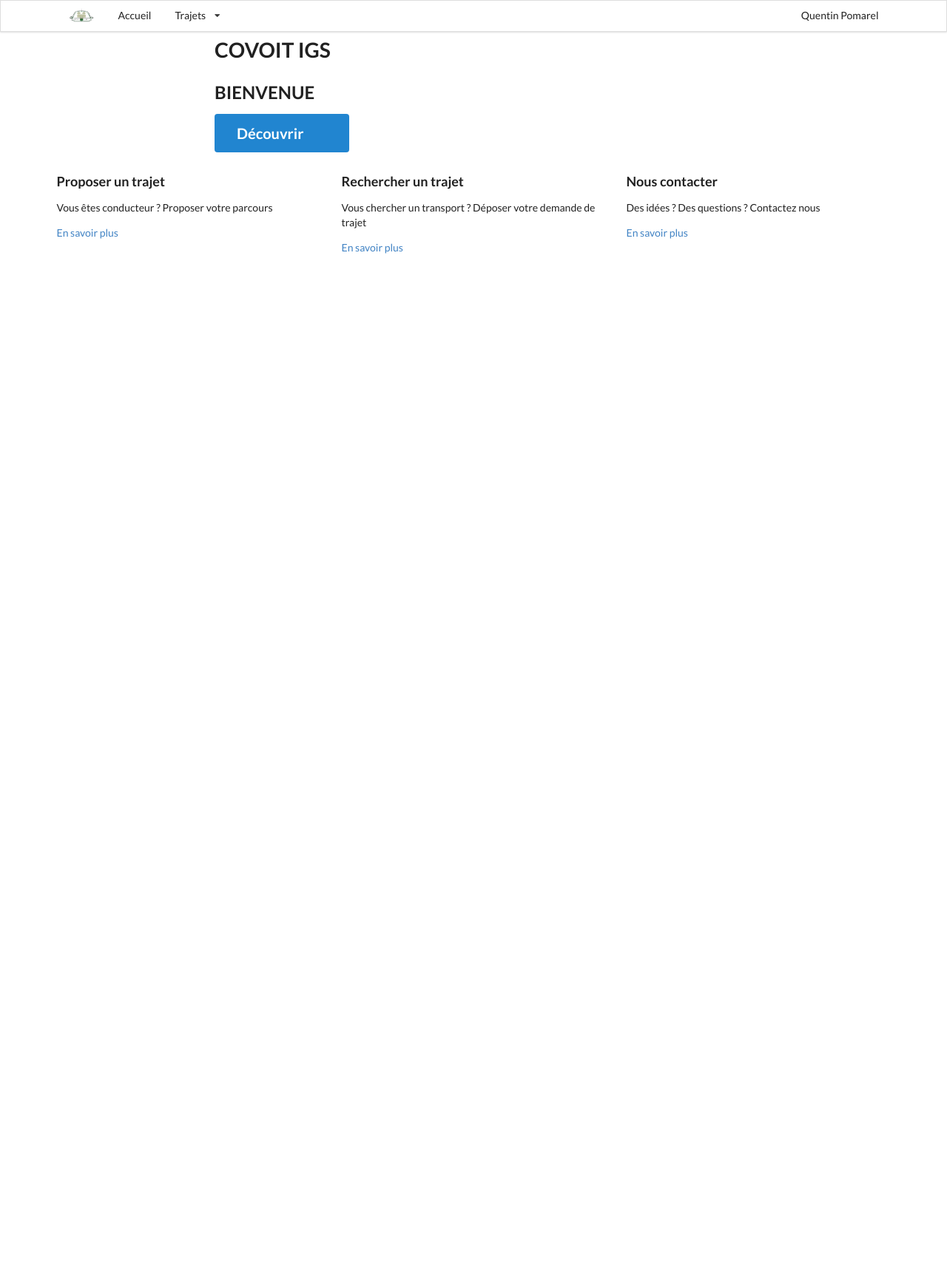
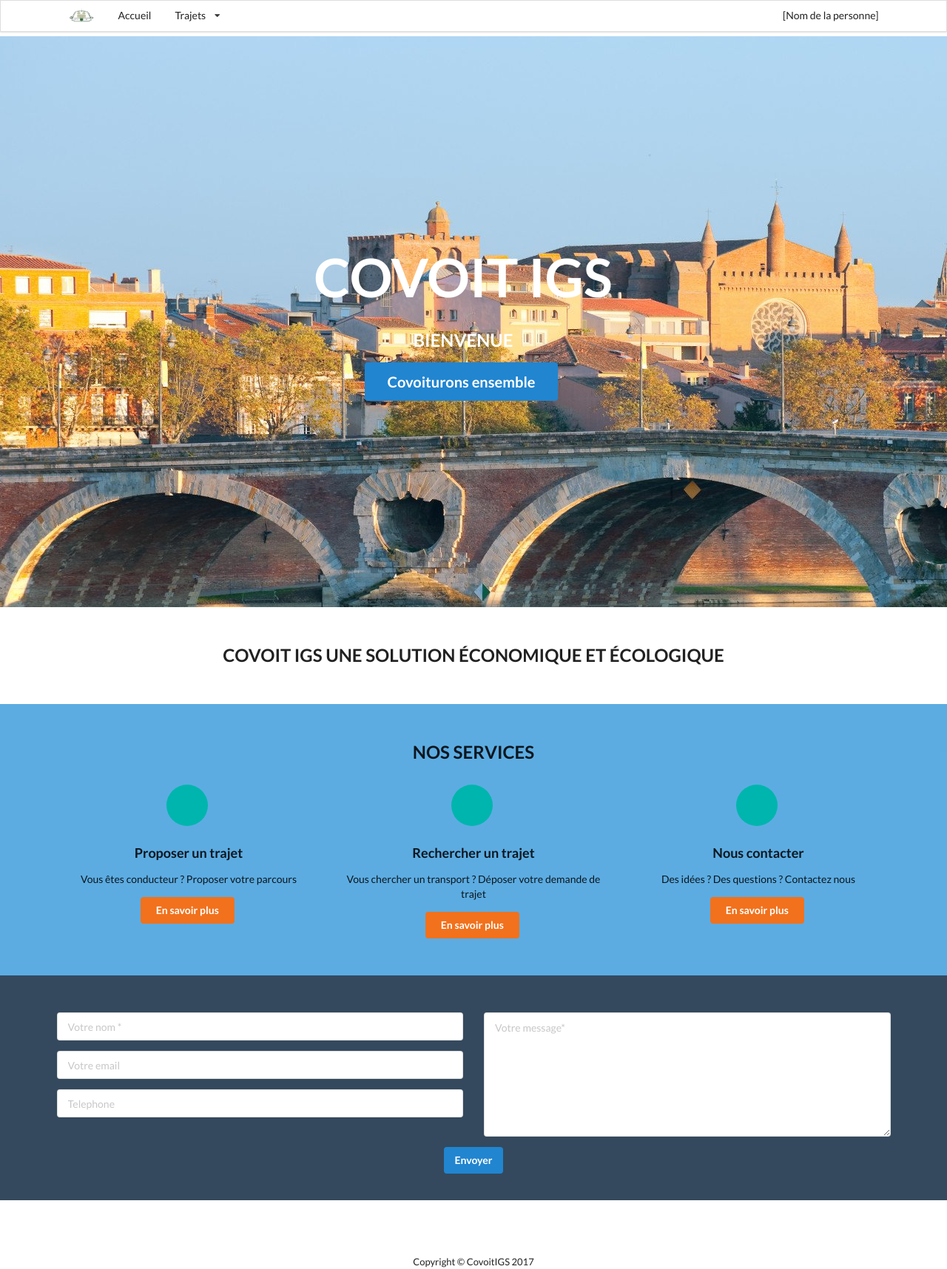
Before and after one commit to CovoitIgs/CovoitIgs, an Angular app: page / in a window 1280 px wide. Shown: the whole page at 74% size. Before the commit the page ends 800 px from the top, so only its background shows below. Built offline with nearby package versions, Linux system fonts and the light colour scheme; a web font is replaced by a local one.

Commit message:
home page + footer component

```diff
--- /dev/null
+++ b/src/app/app-footer/app-footer.component.html
@@ -0,0 +1,16 @@
+<footer>
+    <div class="ui center aligned container">
+
+        <div class="ui inverted section divider"></div>
+
+        <div class="ui horizontal inverted small divided link list">
+            <a href="#">
+                <i class="facebook f icon blue huge"></i>
+            </a>
+            <a href="#">
+                <i class="twitter icon blue huge"></i>
+            </a>
+            <p>Copyright © CovoitIGS 2017</p>
+        </div>
+    </div>
+<footer>
--- /dev/null
+++ b/src/app/app-footer/app-footer.component.scss
@@ -0,0 +1,5 @@
+footer{
+    .icon:hover{
+        color:rgba(231, 76, 60,1.0) !important;
+    }
+}
--- /dev/null
+++ b/src/app/app-footer/app-footer.component.ts
@@ -0,0 +1,17 @@
+import { Component, OnInit } from '@angular/core'
+import { AuthenticationService } from '../services/authentication.service'
+
+@Component({
+  selector: 'app-footer',
+  templateUrl: './app-footer.component.html',
+  styleUrls: ['./app-footer.component.scss']
+})
+export class AppFooterComponent implements OnInit {
+
+    isAuthenticated = AuthenticationService.logged()
+  constructor() { }
+
+  ngOnInit() {
+  }
+
+}
--- a/src/app/app-header/app-header.component.html
+++ b/src/app/app-header/app-header.component.html
@@ -14,7 +14,7 @@
                 </div>
             </div>
             <div class="right menu">
-                <span class="ui item">Quentin Pomarel</span>
+                <span class="ui item">[Nom de la personne]</span>
             </div>
         </div>
     </nav>
--- a/src/app/app.component.html
+++ b/src/app/app.component.html
@@ -2,3 +2,4 @@
 <section id="main">
     <router-outlet></router-outlet>
 </section>
+<app-footer></app-footer>
--- a/src/app/home/home.component.html
+++ b/src/app/home/home.component.html
@@ -1,108 +1,71 @@
 
-<div class="ui grid">
-  <div class="sixteen wide column">
-      <div class="ui text container">
-        <h1 class="">
-            COVOIT IGS
-        </h1>
-        <h2>BIENVENUE</h2>
-      <div class="ui huge primary button">Découvrir <i class="down arrow icon"></i></div>
-    </div>
-  </div>
-</div>
-<div class="ui grid container center">
-    <div class="three column row">
-    <div class="column">
-        <h3>Proposer un trajet</h3>
-        <p>Vous êtes conducteur ? Proposer votre parcours</p>
-        <a href="#" class="btn btn-light">En savoir plus</a>
-    </div>
-    <div class="column">
-        <h3>Rechercher un trajet</h3>
-        <p>Vous chercher un transport ? Déposer votre demande de trajet</p>
-        <a href="#" class="btn btn-light">En savoir plus</a>
-    </div>
-    <div class="column">
-        <h3>Nous contacter</h3>
-        <p>Des idées ? Des questions ? Contactez nous</p>
-        <a href="#contact" class="btn btn-light">En savoir plus</a>
-    </div>
+<div id="homeHead">
+    <div class="ui grid center aligned">
+        <div class="sixteen wide column">
+            <div class="ui text container">
+            <h1>
+                COVOIT IGS
+            </h1>
+            <h3>BIENVENUE</h3>
+            <div class="ui huge primary button">Covoiturons ensemble</div>
+            </div>
+        </div>
     </div>
 </div>
-
-<!--<div class="pusher">
-  <div class="masthead ui inverted vertical  center aligned segment">
-
-    <div class="ui text container">
-      <h1 class="ui inverted header">
-        COVOIT IGS
-      </h1>
-      <h2>BIENVENUE</h2>
-      <div class="ui huge primary button">Découvrir <i class="down arrow icon"></i></div>
+<div id="slogan">
+    <div class="ui grid container  center aligned">
+        <div class="sixteen column row ">
+            <h2>COVOIT IGS UNE SOLUTION ÉCONOMIQUE ET ÉCOLOGIQUE</h2>
+        </div>
     </div>
-
-  </div>
-
-  <div class="ui three column doubling stackable grid container">
-  <div class="column">
-    <h3>Proposer un trajet</h3>
-            <p>Vous êtes conducteur ? Proposer votre parcours</p>
-            <a href="#" class="btn btn-light">En savoir plus</a>
-  </div>
-  <div class="column">
- <h3>Rechercher un trajet</h3>
-<p>Vous chercher un transport ? Déposer votre demande de trajet</p>
-<a href="#" class="btn btn-light">En savoir plus</a>
-  </div>
-  <div class="column">
- <h3>Nous contacter</h3>
-            <p>Des idées ? Des questions ? Contactez nous</p>
-            <a href="#contact" class="btn btn-light">En savoir plus</a>
-  </div>
 </div>
-
-
-  <div class="ui vertical stripe segment">
-    <div class="ui text container">
-      <h3 class="ui header">Breaking The Grid, Grabs Your Attention</h3>
-      <p>Instead of focusing on content creation and hard work, we have learned how to master the art of doing nothing by providing massive amounts of whitespace and generic content that can seem massive, monolithic and worth your attention.</p>
-      <a class="ui large button">Read More</a>
-      <h4 class="ui horizontal header divider">
-        <a href="#">Case Studies</a>
-      </h4>
-      <h3 class="ui header">Did We Tell You About Our Bananas?</h3>
-      <p>Yes I know you probably disregarded the earlier boasts as non-sequitur filler content, but its really true. It took years of gene splicing and combinatory DNA research, but our bananas can really dance.</p>
-      <a class="ui large button">I'm Still Quite Interested</a>
+    <div id="service">
+        <div class="ui grid container  center aligned">
+            <div class="sixteen column row ">
+                <h2>NOS SERVICES</h2>
+            </div>
+            <div class="three column row">
+                <div class="column">
+                    <i class="big circular inverted teal car icon"></i>
+                    <h3>Proposer un trajet</h3>
+                    <p>Vous êtes conducteur ? Proposer votre parcours</p>
+                    <a href="#" class="ui orange button">En savoir plus</a>
+                </div>
+                <div class="column">
+                    <i class="big circular inverted teal user icon"></i>
+                    <h3>Rechercher un trajet</h3>
+                    <p>Vous chercher un transport ? Déposer votre demande de trajet</p>
+                    <a href="#" class="ui orange button">En savoir plus</a>
+                </div>
+                <div class="column">
+                    <i class="big circular inverted teal mail icon"></i>
+                    <h3>Nous contacter</h3>
+                    <p>Des idées ? Des questions ? Contactez nous</p>
+                    <a href="#contact" class="ui orange button">En savoir plus</a>
+                </div>
+            </div>
+        </div>
     </div>
-  </div>
-
-
-  <div class="ui inverted vertical footer segment">
-    <div class="ui container">
-      <div class="ui stackable inverted divided equal height stackable grid">
-        <div class="three wide column">
-          <h4 class="ui inverted header">About</h4>
-          <div class="ui inverted link list">
-            <a href="#" class="item">Sitemap</a>
-            <a href="#" class="item">Contact Us</a>
-            <a href="#" class="item">Religious Ceremonies</a>
-            <a href="#" class="item">Gazebo Plans</a>
-          </div>
+<div id="contact">
+    <form class="ui form container grid">
+        <div class="two column row">
+            <div class="column">
+                <div class="field">
+                    <input placeholder="Votre nom *" name="name" type="text">
+                </div>
+                <div class="field">
+                    <input placeholder="Votre email" name="email" type="email">
+                </div>
+                <div class="field">
+                    <input placeholder="Telephone" name="phone" type="tel">
+                </div>
+            </div>
+            <div class="column">
+                <div class="inline field">
+                    <textarea name="message" placeholder="Votre message*"></textarea>
+                </div>
+            </div>
         </div>
-        <div class="three wide column">
-          <h4 class="ui inverted header">Services</h4>
-          <div class="ui inverted link list">
-            <a href="#" class="item">Banana Pre-Order</a>
-            <a href="#" class="item">DNA FAQ</a>
-            <a href="#" class="item">How To Access</a>
-            <a href="#" class="item">Favorite X-Men</a>
-          </div>
-        </div>
-        <div class="seven wide column">
-          <h4 class="ui inverted header">Footer Header</h4>
-          <p>Extra space for a call to action inside the footer that could help re-engage users.</p>
-        </div>
-      </div>
-    </div>
-  </div>
-</div>-->
+        <div class="ui primary submit button">Envoyer</div>
+    </form>
+</div>
--- a/src/app/home/home.component.scss
+++ b/src/app/home/home.component.scss
@@ -0,0 +1,46 @@
+$colorService: rgba(52, 152, 219,0.8);
+$colorContact: rgba(52, 73, 94,1.0);
+$paddingBloc: 50px;
+
+#homeHead{
+    padding: $paddingBloc;
+    background-image: url("../../assets/images/toulouse.jpg");
+
+    color: white;
+    .grid{
+        display: table;
+        position: relative;
+        vertical-align: middle;
+        width: 100%;
+        min-height: 700px;
+        .sixteen{
+            display: table-cell;
+            vertical-align: middle;
+            text-align: center;
+            h1 {
+                font-size: 4.5em;
+            }
+            h3{
+                font-size: 24px;
+            }
+        }
+    }
+}
+
+#slogan{
+    padding: $paddingBloc;
+}
+
+#service{
+    background-color: $colorService;
+    padding: $paddingBloc;
+}
+
+#contact{
+    background-color: $colorContact;
+    padding: $paddingBloc;
+
+    .button{
+        margin:auto;
+    }
+}
```
Also changed, not shown: src/app/app.module.ts (+4 -3 lines), 1 other file (tests, documents, lock files or other folders).
